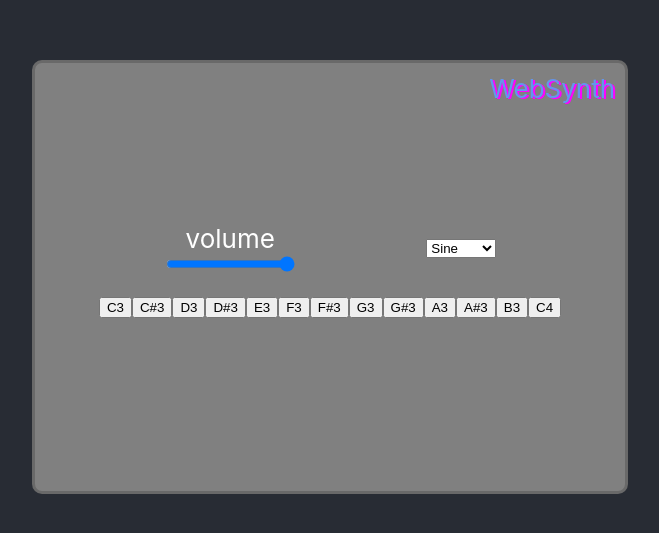
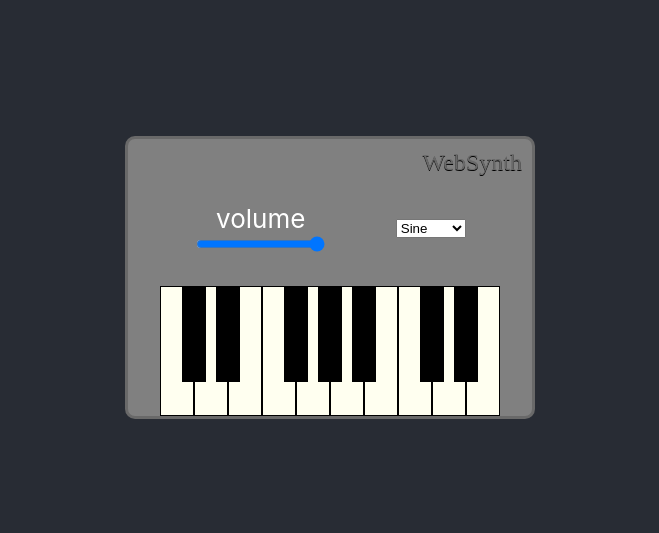
Before and after one commit to jumpbubble/WebSynth, a React (Create React App) app: page / in a window 1280 px wide. Shown: the part 123-656 px from the top of the page, without its empty margins (310-969 px from the left). Built offline with nearby package versions, Linux system fonts and the light colour scheme.

Commit message:
added piano keyboard, changed layout of controller

```diff
--- a/src/components/Controller.tsx
+++ b/src/components/Controller.tsx
@@ -10,10 +10,9 @@ interface PianoKeyProps {
 }
 const PianoKey = (props: PianoKeyProps) => {
     return (
-        <button className={props.sharp ? "black-key" : "white-key"}
+        <li className={"piano-key" + (props.sharp ? " black-key " : " white-key ") + props.name}
                 onClick={() => props.playFunction(props.frequency)}>
-            {props.name}
-        </button>
+        </li>
     )
 }
 
@@ -38,8 +37,9 @@ const Controller = (props: ControllerProps) => {
     const a3 = 220.0;
     const as3 = 233.08;
     const b3 = 246.94;
-    const c4 = 261.63;
 
+    // holds the timeout to be referenced whenever a new note plays
+    // setTimeout is not precise enough for sequencing, but is fine for this use case
     let timer: any;
 
     const togglePlay = (note: number) => {
@@ -57,22 +57,35 @@ const Controller = (props: ControllerProps) => {
         }
     }
 
+    return (
+        <div className="controller">
+            <ul className="piano-keys">
+                <PianoKey name="c" frequency={c3} playFunction={togglePlay}/>
+                <PianoKey name="cs" frequency={cs3} playFunction={togglePlay} sharp/>
+                <PianoKey name="d" frequency={d3} playFunction={togglePlay} />
+                <PianoKey name="ds" frequency={ds3} playFunction={togglePlay} sharp/>
+                <PianoKey name="e" frequency={e3} playFunction={togglePlay} />
+                <PianoKey name="f" frequency={f3} playFunction={togglePlay} />
+                <PianoKey name="fs" frequency={fs3} playFunction={togglePlay} sharp/>
+                <PianoKey name="g" frequency={g3} playFunction={togglePlay} />
+                <PianoKey name="gs" frequency={gs3} playFunction={togglePlay} sharp/>
+                <PianoKey name="a" frequency={a3} playFunction={togglePlay} />
+                <PianoKey name="as" frequency={as3} playFunction={togglePlay} sharp/>
 
-    return (
-        <div className="keyboard">
-            <PianoKey name="C3" frequency={c3} playFunction={togglePlay}/>
-            <PianoKey name="C#3" frequency={cs3} playFunction={togglePlay} sharp/>
-            <PianoKey name="D3" frequency={d3} playFunction={togglePlay} />
-            <PianoKey name="D#3" frequency={ds3} playFunction={togglePlay} sharp/>
-            <PianoKey name="E3" frequency={e3} playFunction={togglePlay} />
-            <PianoKey name="F3" frequency={f3} playFunction={togglePlay} />
-            <PianoKey name="F#3" frequency={fs3} playFunction={togglePlay} sharp/>
-            <PianoKey name="G3" frequency={g3} playFunction={togglePlay} />
-            <PianoKey name="G#3" frequency={gs3} playFunction={togglePlay} sharp/>
-            <PianoKey name="A3" frequency={a3} playFunction={togglePlay} />
-            <PianoKey name="A#3" frequency={as3} playFunction={togglePlay} sharp/>
-            <PianoKey name="B3" frequency={b3} playFunction={togglePlay} />
-            <PianoKey name="C4" frequency={c4} playFunction={togglePlay} />
+                <PianoKey name="b" frequency={b3*2} playFunction={togglePlay} />
+                <PianoKey name="c" frequency={c3*2} playFunction={togglePlay}/>
+                <PianoKey name="cs" frequency={cs3*2} playFunction={togglePlay} sharp/>
+                <PianoKey name="d" frequency={d3*2} playFunction={togglePlay} />
+                <PianoKey name="ds" frequency={ds3*2} playFunction={togglePlay} sharp/>
+                <PianoKey name="e" frequency={e3*2} playFunction={togglePlay} />
+                {/*<PianoKey name="f" frequency={f3*2} playFunction={togglePlay} />*/}
+                {/*<PianoKey name="fs" frequency={fs3*2} playFunction={togglePlay} sharp/>*/}
+                {/*<PianoKey name="g" frequency={g3*2} playFunction={togglePlay} />*/}
+                {/*<PianoKey name="gs" frequency={gs3*2} playFunction={togglePlay} sharp/>*/}
+                {/*<PianoKey name="a" frequency={a3*2} playFunction={togglePlay} />*/}
+                {/*<PianoKey name="as" frequency={as3*2} playFunction={togglePlay} sharp/>*/}
+                {/*<PianoKey name="b" frequency={b3*2} playFunction={togglePlay} />*/}
+            </ul>
         </div>
     );
 }
--- a/src/components/Rack.scss
+++ b/src/components/Rack.scss
@@ -5,17 +5,22 @@
   text-align: right;
   position: relative;
 
+  display: flex;
+  flex-direction: column;
+
   .synth-container {
-    padding: 10rem 4rem;
+    padding: 4rem 2rem 2rem;
   }
 
   .branding {
     position: absolute;
     right: 10px;
     top: 10px;
+    font-size: 1.5rem;
+    font-family: cursive;
 
-    color: cornflowerblue;
-    text-shadow: 2px 1px magenta;
+    color: dimgray;
+    text-shadow: 0px 1px black;
   }
 
   .synth {
@@ -44,3 +49,63 @@
     }
   }
 }
+
+// piano keys / controller
+
+// NOTE: computed styles could cause performance issues eventually,
+
+$piano-white: ivory;
+$piano-black: black;
+$piano-active: #4e62b6;
+
+$key-width: 2rem;
+$black-key-ratio: 0.75;
+$key-height: 8rem;
+
+.controller {
+  margin: 0 2rem 0;
+}
+
+.piano-keys {
+  height: $key-height;
+  padding: 0;
+  display: block;
+  position: relative;
+  margin: 0;
+
+  .piano-key:active {
+    background-color: $piano-active;
+  }
+
+  li {
+    margin:0;
+    padding:0;
+    list-style:none;
+    position:relative;
+    float: left;
+  }
+
+  .black-key {
+    background-color: $piano-black;
+    height: calc($key-height * $black-key-ratio);
+    width: calc($key-width * $black-key-ratio);
+    z-index: 2;
+  }
+
+  .white-key {
+    background-color: $piano-white;
+    height: $key-height;
+    width: $key-width;
+    border: 1px solid $piano-black;
+    z-index: 1;
+  }
+
+  .a,.g,.f,.d,.c {
+    margin-right: calc(-0.5 * $key-width * $black-key-ratio);
+  }
+
+  .d,.e,.g,.a,.b {
+    margin-left: calc(-0.5 * $key-width * $black-key-ratio);
+  }
+
+}
--- a/src/components/Rack.tsx
+++ b/src/components/Rack.tsx
@@ -23,9 +23,7 @@ const Rack = () => {
             <span className="branding">
                 WebSynth
             </span>
-            <div className="synth-container">
-                <Synth audioCtx={audioCtx} />
-            </div>
+            <Synth audioCtx={audioCtx} />
         </div>
     );
 }
--- a/src/components/Synth.tsx
+++ b/src/components/Synth.tsx
@@ -21,13 +21,14 @@ const Synth = (props: EmitterProps) => {
     }
 
     return (
+        <>
+            <div className="synth-container">
                 <div className="synth">
                     <div className="settings">
                         <div className="knob">
                             volume
                             <input type="range" id="volume" name="volume" min="0" max="100" value={volume} onChange={e => {
                                 setVolume(parseInt(e.target.value))
-                        console.log(volume)
                             }}/>
                         </div>
                         <select className="selector" onChange={e => setWaveform(e.target.value)}>
@@ -37,9 +38,10 @@ const Synth = (props: EmitterProps) => {
                             <option value="square">Square</option>
                         </select>
                     </div>
-
+                </div>
+            </div>
             <Controller oscillator={osc1} audioCtx={props.audioCtx} gainController={gain1} maxGain={volume/100}/>
-        </div>
+        </>
     );
 }
 
```
Lines whose indentation alone changed are shown as unchanged.
